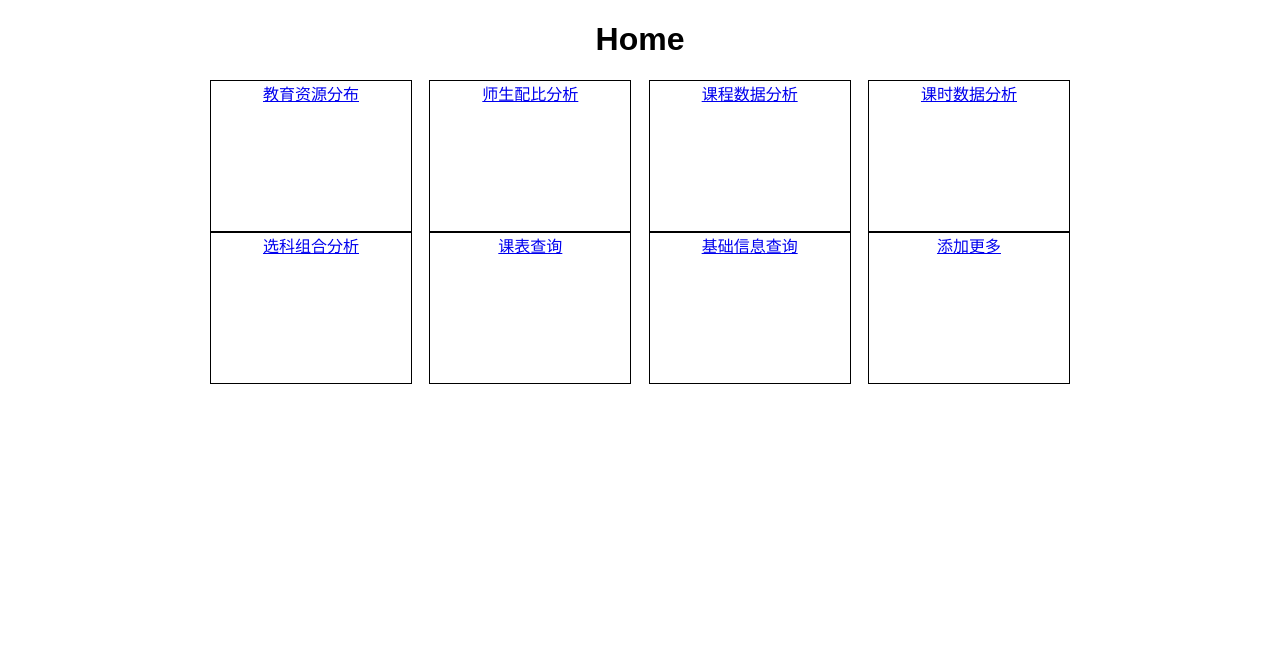
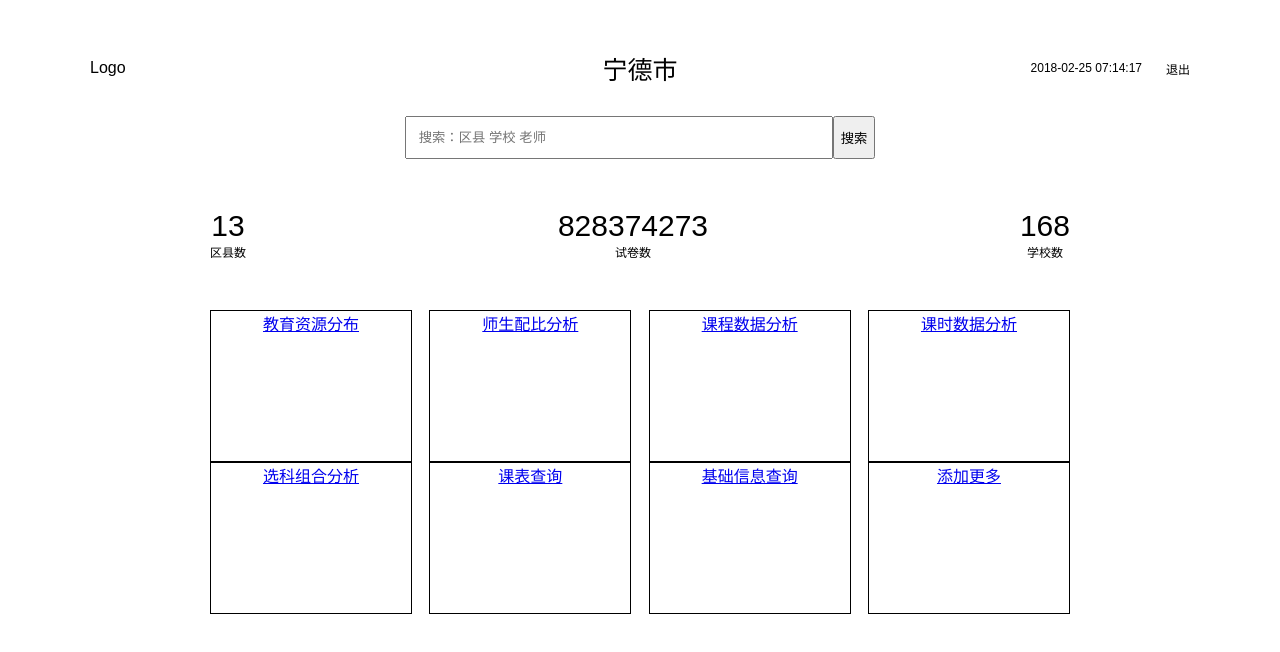
Before and after one commit to pbxrt/edu_platform, a React (Create React App) app: page / in a window 1280 px wide. Shown: the top 652 px of the page. Built offline with nearby package versions, Linux system fonts and the light colour scheme; the HTML template or start-up script is replaced by a standard one.

Commit message:
添加首页框架

```diff
--- a/package.json
+++ b/package.json
@@ -12,7 +12,7 @@
     "react-scripts": "1.1.1"
   },
   "scripts": {
-    "start": "PORT=3030 react-scripts start",
+    "start": "PORT=4000 react-scripts start",
     "build": "react-scripts build",
     "test": "react-scripts test --env=jsdom",
     "eject": "react-scripts eject"
--- a/src/commonComponents/nav.jsx
+++ b/src/commonComponents/nav.jsx
@@ -1,13 +1,13 @@
 import React from 'react';
 import _ from 'lodash';
-import { NavLink } from 'react-router-dom';
+import { Link } from 'react-router-dom';
 import { links } from '../shared/constants';
 
 const nav = ({ location }) => (
     <nav style={{display: 'flex', justifyContent: 'center'}} >
         {
             _.map(links, link => (
-                <NavLink key={link.route} to={link.route} style={{padding: '0 10px', textDecoration: 'none', color: (location.pathname === link.route) ? 'limegreen' : 'black'}} exact >{link.label}</NavLink>
+                <Link key={link.route} to={link.route} style={{padding: '0 10px', textDecoration: 'none', color: (location.pathname === link.route) ? 'limegreen' : 'black'}} >{link.label}</Link>
             ))
         }
     </nav>
--- /dev/null
+++ b/src/components/home/header.jsx
@@ -0,0 +1,46 @@
+import React from 'react';
+
+class Time extends React.Component {
+    constructor(props) {
+        super(props);
+        this.state = {
+            time: getTime()
+        }
+    }
+
+    componentDidMount() {
+        this.timer = setInterval(() => {
+            this.setState({
+                time: getTime()
+            });
+        }, 1000)
+    }
+
+    componentWillUnmount() {
+        clearInterval(this.timer);
+    }
+
+    render() {
+        return <span>{this.state.time}</span>
+    }
+}
+
+const Header = ({ city, logOut }) => (
+    <div style={{padding: '50px 90px 30px 90px', display: 'flex', justifyContent: 'space-between', alignItems: 'center'}} >
+        <div style={{flex: 1, textAlign: 'left'}} >Logo</div>
+        <div style={{fontSize: 25, flex: 1}} >{city}</div>
+        <div style={{flex: 1, display: 'flex', fontSize: 12, alignItems: 'center', justifyContent: 'flex-end'}} >
+            <Time />
+            <span style={{marginLeft: '2em', cursor: 'pointer'}} onClick={logOut}>退出</span>
+        </div>
+    </div>
+);
+
+export default Header;
+
+function getTime() {
+    let today = new Date();
+    let ymd = today.toISOString().slice(0, 10);
+    let hms = today.toTimeString().slice(0, 8);
+    return `${ymd} ${hms}`;
+}
--- /dev/null
+++ b/src/components/home/search.jsx
@@ -0,0 +1,29 @@
+import React from 'react';
+
+export default class Search extends React.Component {
+    constructor(props) {
+        super(props);
+        this.state = {
+            text: ''
+        }
+    }
+
+    handleSearch() {
+        console.log(this.state.text);
+    }
+
+    handleOnChange(event) {
+        this.setState({
+            text: event.nativeEvent.target.value
+        })
+    }
+
+    render() {
+        return (
+            <div style={{display: 'flex', justifyContent: 'center'}}>
+                <input style={{width: 400, padding: 12}} type='text' value={this.state.text} onChange={this.handleOnChange.bind(this)} placeholder='搜索：区县 学校 老师' />
+                <button onClick={this.handleSearch.bind(this)}>搜索</button>
+            </div>
+        )
+    }
+}
--- /dev/null
+++ b/src/components/home/statis.jsx
@@ -0,0 +1,18 @@
+import React from 'react';
+
+const Item = ({ count, text }) => (
+    <div style={{textAlign: 'center'}}>
+        <div style={{fontSize: 30}} >{count}</div>
+        <div style={{fontSize: 12}} >{text}</div>
+    </div>
+);
+
+const Statis = ({ districts, papers, schools }) => (
+    <div style={{display: 'flex', justifyContent: 'space-between'}} >
+        <Item count={districts} text={'区县数'} />
+        <Item count={papers} text={'试卷数'} />
+        <Item count={schools} text={'学校数'} />
+    </div>
+);
+
+export default Statis;
--- a/src/containers/home.jsx
+++ b/src/containers/home.jsx
@@ -1,13 +1,32 @@
 import React from 'react';
 import _ from 'lodash';
 import { NavLink } from 'react-router-dom';
+
+import Header from '../components/home/header';
+import Search from '../components/home/search';
+import Statis from '../components/home/statis';
 import { links } from '../shared/constants';
 
 const cards = links.filter(link => link.route !== '/');
-const Home = () => {
+
+export default class Home extends React.Component {
+    constructor(props) {
+        super(props);
+        this.state = {}
+    }
+
+    logOut() {
+        console.log('logOut')
+    }
+
+    render() {
         return (
             <div>
-            <h1>Home</h1>
+                <Header city={'宁德市'} logOut={this.logOut.bind(this)} />
+                <Search />
+                <div style={{width: 860, margin: '50px auto'}} >
+                    <Statis districts={13} papers={828374273} schools={168} />
+                </div>
                 <div style={{width: 860, display: 'flex', margin: '0 auto', flexFlow: 'row wrap', justifyContent: 'space-between'}} >
                     {
                         _.map(cards, link => (
@@ -19,6 +38,5 @@ const Home = () => {
                 </div>
             </div>
         )
-};
-
-export default Home;
+    }
+}
```
Lines whose indentation alone changed are shown as unchanged.
